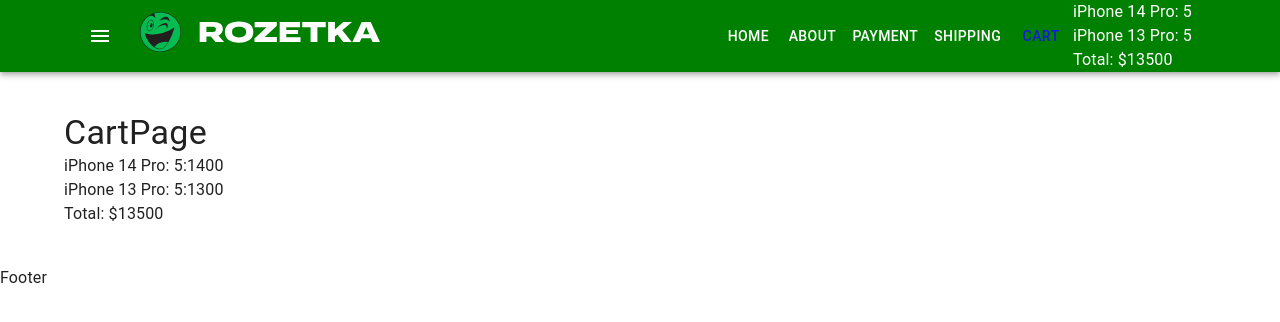
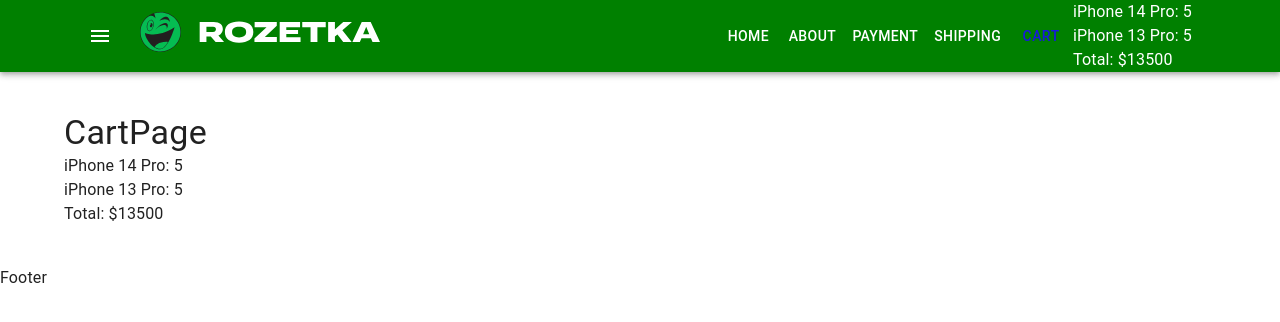
Before and after one commit to DaniaShulga/react-29-11, a React (Create React App) app: page /cart in a window 1280 px wide. Shown: the top 322 px of the page. Built offline with nearby package versions, Linux system fonts and the light colour scheme.

Commit message:
разделили информацию про продукты на компоненты

```diff
--- a/src/components/CartHeader/CartHeader.tsx
+++ b/src/components/CartHeader/CartHeader.tsx
@@ -1,36 +1,17 @@
-import productsArray, { getProductsObject, Products } from 'utils/productsArray'
+import CartProductList from 'components/CartProductList/CartProductList'
+import CartTotal from 'components/CartTotal/CartTotal'
 
 type Props = {
     productsInCart: {
         [id: number]: number
     }
-    productsObject?: {
-        [id: number]: Products
-    }
 }
-const CartHeader = ({
-    productsInCart,
-    productsObject = getProductsObject(productsArray),
-}: Props) => {
+const CartHeader = ({ productsInCart }: Props) => {
     return (
         <div>
+            <CartProductList productsInCart={productsInCart} />
             <div>
-                {Object.keys(productsInCart).map((productId) => (
-                    <div key={productId}>
-                        {productsObject[parseInt(productId)].title}:{' '}
-                        {productsInCart[parseInt(productId)]}
-                    </div>
-                ))}
-            </div>
-            <div>
-                Total: $
-                {Object.keys(productsInCart).reduce(
-                    (total, productId) =>
-                        total +
-                        productsObject[parseInt(productId)].price *
-                            productsInCart[parseInt(productId)],
-                    0
-                )}
+                <CartTotal productsInCart={productsInCart} />
             </div>
         </div>
     )
--- /dev/null
+++ b/src/components/CartProductList/CartProductList.tsx
@@ -0,0 +1,26 @@
+import productsArray, { getProductsObject, Products } from 'utils/productsArray'
+
+type Props = {
+    productsInCart: {
+        [id: number]: number
+    }
+    productsObject?: {
+        [id: number]: Products
+    }
+}
+const CartProductList = ({
+    productsInCart,
+    productsObject = getProductsObject(productsArray),
+}: Props) => {
+    return (
+        <div>
+            {Object.keys(productsInCart).map((productId) => (
+                <div key={productId}>
+                    {productsObject[parseInt(productId)].title}:{' '}
+                    {productsInCart[parseInt(productId)]}
+                </div>
+            ))}
+        </div>
+    )
+}
+export default CartProductList
--- /dev/null
+++ b/src/components/CartTotal/CartTotal.tsx
@@ -0,0 +1,28 @@
+import productsArray, { getProductsObject, Products } from 'utils/productsArray'
+
+type Props = {
+    productsInCart: {
+        [id: number]: number
+    }
+    productsObject?: {
+        [id: number]: Products
+    }
+}
+const CartTotal = ({
+    productsInCart,
+    productsObject = getProductsObject(productsArray),
+}: Props) => {
+    return (
+        <div>
+            Total: $
+            {Object.keys(productsInCart).reduce(
+                (total, productId) =>
+                    total +
+                    productsObject[parseInt(productId)].price *
+                        productsInCart[parseInt(productId)],
+                0
+            )}
+        </div>
+    )
+}
+export default CartTotal
--- a/src/pages/Cart/CartPage.tsx
+++ b/src/pages/Cart/CartPage.tsx
@@ -1,42 +1,22 @@
 import { Typography } from '@mui/material'
-import productsArray, { getProductsObject, Products } from 'utils/productsArray'
+import CartProductList from 'components/CartProductList/CartProductList'
+import CartTotal from 'components/CartTotal/CartTotal'
 
 type Props = {
     productsInCart: {
         [id: number]: number
     }
-    productsObject?: {
-        [id: number]: Products
-    }
 }
-const CartPage = ({
-    productsInCart,
-    productsObject = getProductsObject(productsArray),
-}: Props) => {
+const CartPage = ({ productsInCart }: Props) => {
     return (
         <>
             <Typography variant="h4" component={'h1'}>
                 CartPage
             </Typography>
             <div>
+                <CartProductList productsInCart={productsInCart} />
                 <div>
-                    {Object.keys(productsInCart).map((productId) => (
-                        <div key={productId}>
-                            {productsObject[parseInt(productId)].title}:{' '}
-                            {productsInCart[parseInt(productId)]}:
-                            {productsObject[parseInt(productId)].price}
-                        </div>
-                    ))}
-                </div>
-                <div>
-                    Total: $
-                    {Object.keys(productsInCart).reduce(
-                        (total, productId) =>
-                            total +
-                            productsObject[parseInt(productId)].price *
-                                productsInCart[parseInt(productId)],
-                        0
-                    )}
+                    <CartTotal productsInCart={productsInCart} />
                 </div>
             </div>
         </>
```
